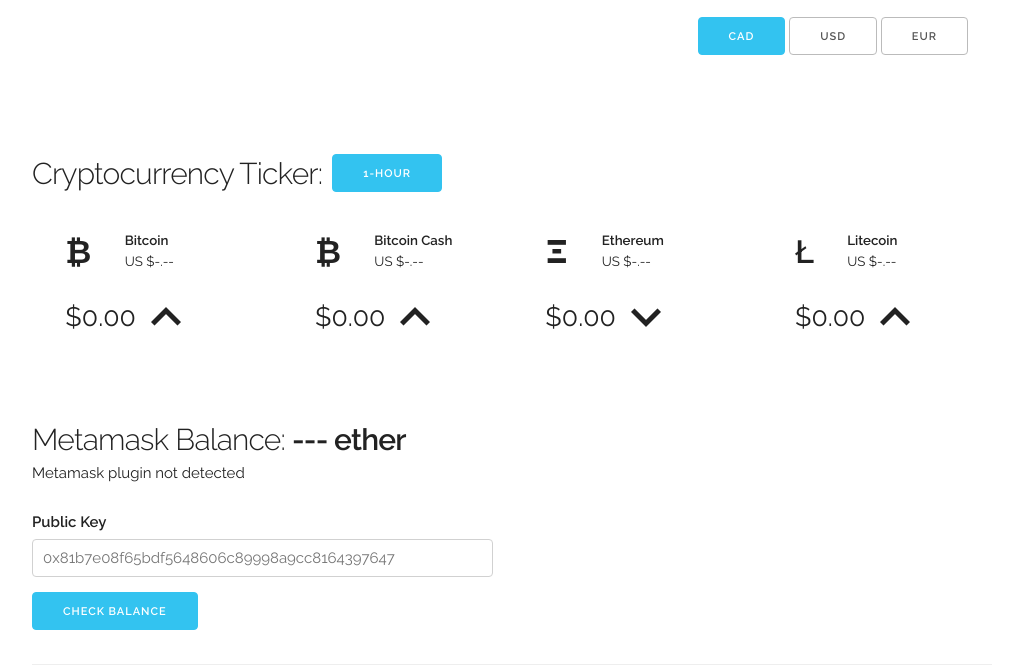
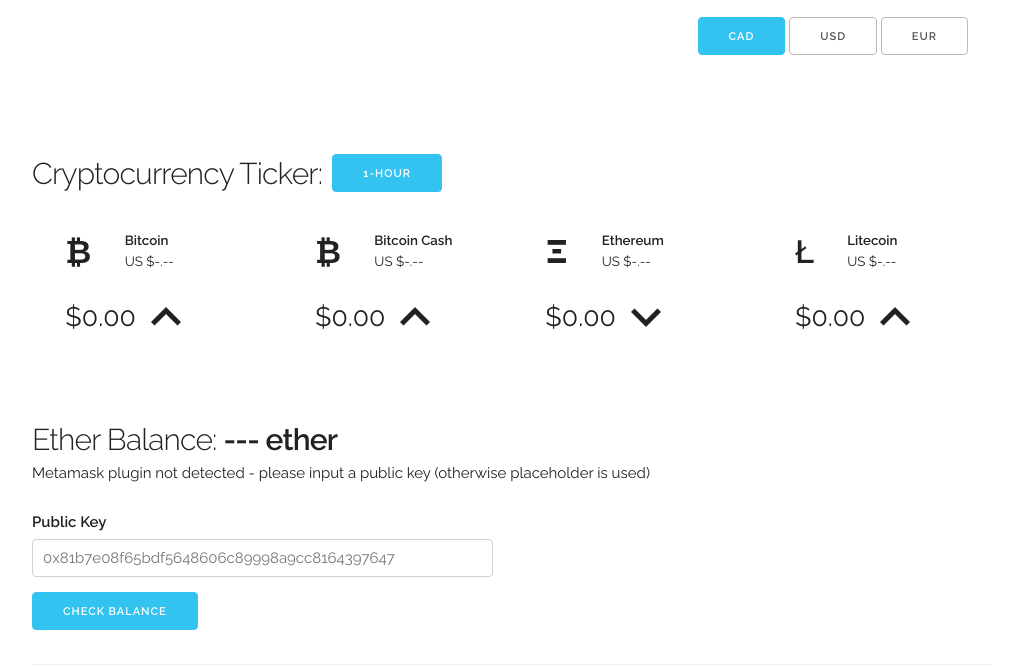
Before and after one commit to aalu1418/fullstackI_project, a website: page index.html in a window 1280 px wide. Shown: the part 1045-1712 px from the top of the page, without its empty margins (128-1151 px from the left). Drawn offline with nearby package versions, Linux system fonts and the light colour scheme; no server answers.

Commit message:
handling for missing metamask plugin completed

```diff
--- a/index.html
+++ b/index.html
@@ -152,7 +152,7 @@
       </div>
       <div class="row content">
         <div>
-          <h4 style ="margin-bottom:0">Metamask Balance: <b id="metamask-balance">--- ether</b> </h4>
+          <h4 style ="margin-bottom:0">Ether Balance: <b id="metamask-balance">--- ether</b> </h4>
           <p id="metamask-note"></p>
         </div>
         <div class="row" id="manual-input" style = "display:block">
--- a/js/button.js
+++ b/js/button.js
@@ -2,7 +2,7 @@
 $("#BTC, #BCH, #ETH, #LTC").click(() => toggleData()); //toggle on & off crypto
 $("#USD, #CAD, #EUR").click(() => toggleOther(["USD", "CAD", "EUR"])); //change display currency
 $("#time-period").click(() => toggleTime()); //change the length of time for ticker display
-$("#check-balance").click(() => update_balance()); //update ether balance
+$("#check-balance").click(() => get_balance()); //update ether balance
 
 //button - toggle other buttons & change currency displayed
 let toggleOther = button_array => {
--- a/js/connect2ethereum.js
+++ b/js/connect2ethereum.js
@@ -17,8 +17,10 @@
       $("#metamask-note").text("Connected via Metamask plugin");
     });
   } else {
-    $("#metamask-note").text("Metamask plugin not detected");
+    // console.log("no ethereum detected");
+    $("#metamask-note").text("Metamask plugin not detected - please input a public key (otherwise placeholder is used)");
     let key = $("#exampleKeyInput").val();
+    // console.log("input :"+key);
     if (key === ""){
       key = $("#exampleKeyInput").attr('placeholder');
     }
--- a/js/data_query.js
+++ b/js/data_query.js
@@ -52,10 +52,12 @@
 };
 
 const etherscan_query = (public_key) => {
+  // console.log("etherscan-query");
   $.ajax({
-    url:"https://api-ropsten.etherscan.io/api?module=account&action=balance&address="+public_key+"&tag=latests",
-    succes: result => {
-      const balance = result/1000000000000000000;
+    url:"https://api-ropsten.etherscan.io/api?module=account&action=balance&address="+public_key+"&tag=latest",
+    success: result => {
+      // console.log(result.result);
+      const balance = result.result/1000000000000000000; //convert from wei to ether
       $("#metamask-balance").text(balance + " ether");
     }
   })
```
